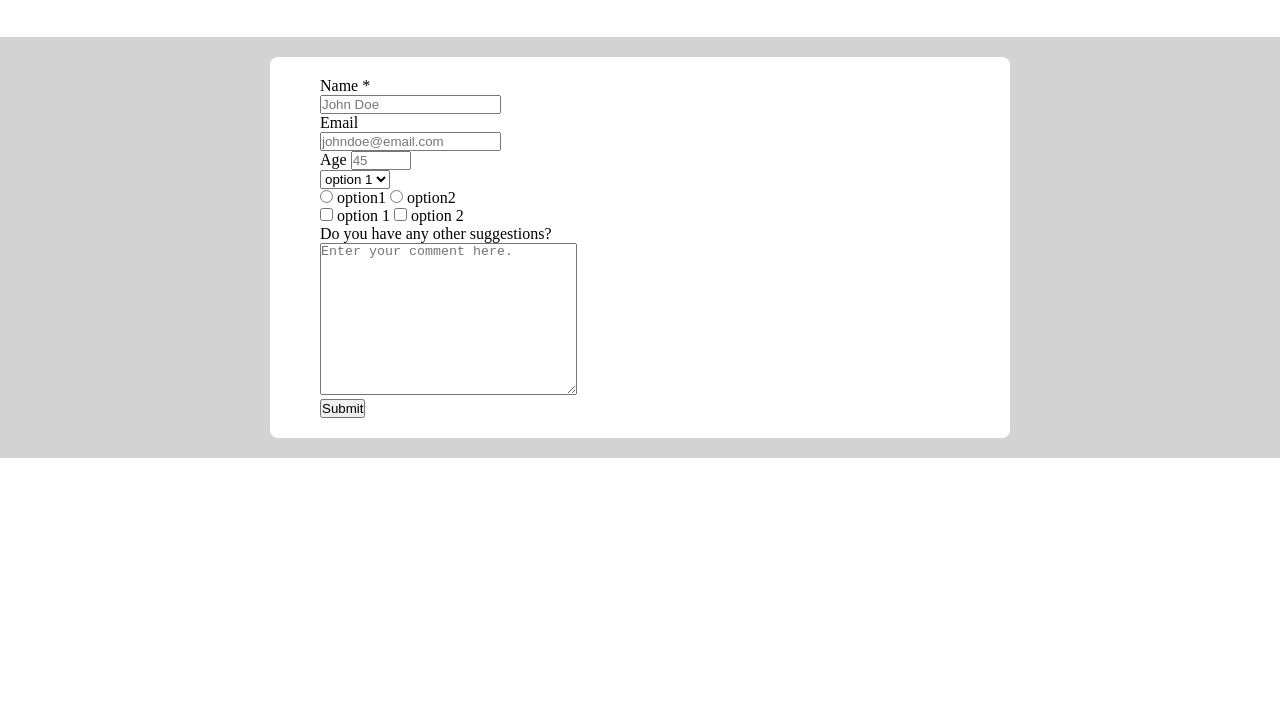
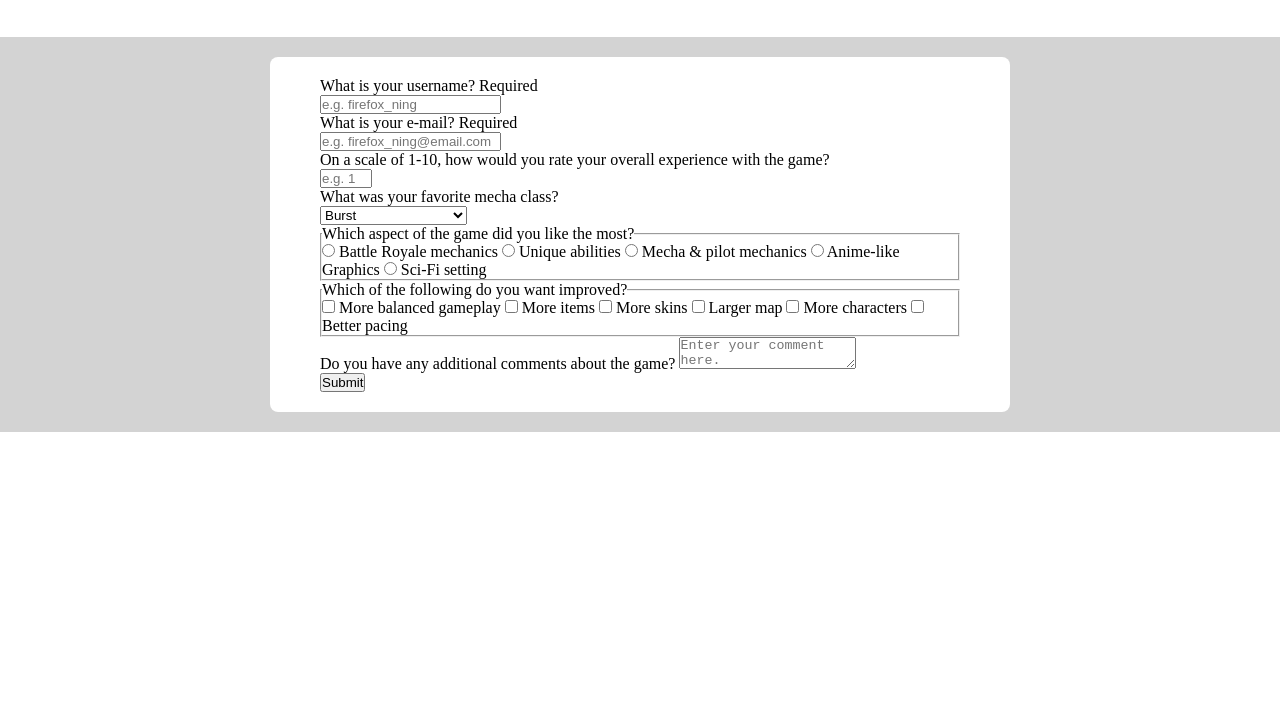
Before and after one commit to SaiKiru/fcc-survey-form, a plain HTML site: page index.html in a window 1280 px wide. Shown: the part 98-800 px from the top of the page. Drawn offline with Linux system fonts and the light colour scheme.

Commit message:
Add proper content

```diff
--- a/index.html
+++ b/index.html
@@ -7,66 +7,113 @@
   </head>
   <body>
     <header>
-      <h1 id="title">Survey Form</h1>
-      <p id="description">lorem ipsum</p>
+      <h1 id="title">Isekai Labs - Beta Testing</h1>
+      <p id="description">Thank you for taking time to participate in the beta tests for our new VR game. As part of our beta test, please accomplish the survey form below.</p>
     </header>
 
     <div id="form-container">
       <form id="survey-form">
+        <!-- USERNAME -->
         <div class="input-group">
-          <label id="name-label" for="name">Name *</label>
-          <br />
-          <input id="name" type="text" placeholder="John Doe" required /><br />
+          <label id="name-label" for="name">
+            What is your username? <span class="required-label">Required</span>
+            <br />
+            <input id="name" type="text" placeholder="e.g. firefox_ning" required />
+          </label>
         </div>
 
+        <!-- EMAIL -->
         <div class="input-group">
-          <label id="email-label" for="email">Email</label>
-          <br />
-          <input id="email" type="email" placeholder="johndoe@email.com" required /><br />
+          <label id="email-label" for="email">
+            What is your e-mail? <span class="required-label">Required</span>
+            <br />
+            <input id="email" type="email" placeholder="e.g. firefox_ning@email.com" required />
+          </label>
         </div>
 
+        <!-- OVERALL SATISFACTION -->
         <div class="input-group">
-          <label id="number-label" for="number">Age</label>
-          <input id="number" type="number" placeholder="45" min="0" max="100"/><br />
+          <label id="number-label" for="number">
+            On a scale of 1-10, how would you rate your overall experience with the game?
+            <br />
+            <input id="number" type="number" placeholder="e.g. 10" min="0" max="10"/>
+          </label>
         </div>
 
+        <!-- FAVE MECH CLASS -->
         <div class="input-group">
-          <select name="sample_dropdown" id="dropdown">
-            <option value="option1">option 1</option>
-            <option value="option2">option 2</option>
-            <option value="option3">option 3</option>
-            <option value="option4">option 4</option>
-          </select>
+          <label for="dropdown">What was your favorite mecha class?
+            <br />
+            <select name="fav-mech-class" id="dropdown">
+              <option value="" disabled="true">Please select a class</option>
+              <option value="burst">Burst</option>
+              <option value="continuous">Continuous</option>
+              <option value="snipe">Snipe</option>
+              <option value="assault">Assault</option>
+              <option value="hit-and-run">Hit-and-run</option>
+              <option value="heavy-armed">Heavy Armed</option>
+            </select>
+          </label>
         </div>
 
+        <!-- FAVE GAME ASPECT -->
+        <fieldset class="input-group">
+          <legend>Which aspect of the game did you like the most?</legend>
+
+          <label for="battle-royale">
+            <input type="radio" name="fav-game-aspect" id="battle-royale" value="battle-royale" /> Battle Royale mechanics
+          </label>
+          <label for="unique-abilities">
+            <input type="radio" name="fav-game-aspect" id="unique-abilities" value="unique-abilities" /> Unique abilities
+          </label>
+          <label for="mech-pilot">
+            <input type="radio" name="fav-game-aspect" id="mech-pilot" value="mech-pilot" /> Mecha & pilot mechanics
+          <label for="anime-graphics">
+              <input type="radio" name="fav-game-aspect" id="anime-graphics" value="anime-graphics" /> Anime-like Graphics
+          </label>
+          <label for="scifi-setting">
+            <input type="radio" name="fav-game-aspect" id="scifi-setting" value="scifi-setting" /> Sci-Fi setting
+        </label>
+        </fieldset>
+
+        <!-- WANT IMPROVED -->
+        <fieldset class="input-group">
+          <legend>Which of the following do you want improved?</legend>
+
+          <label for="balanced-gameplay">
+            <input type="checkbox" name="need-improvement" id="balanced-gameplay" value="balanced-gameplay"/> More balanced gameplay
+          </label>
+          <label for="more-items">
+            <input type="checkbox" name="need-improvement" id="more-items" value="more-items"/> More items
+          </label>
+          <label for="more-skins">
+            <input type="checkbox" name="need-improvement" id="more-skins" value="more-skins"/> More skins
+          </label>
+          <label for="larger-map">
+            <input type="checkbox" name="need-improvement" id="larger-map" value="larger-map"/> Larger map
+          </label>
+          <label for="more-characters">
+            <input type="checkbox" name="need-improvement" id="more-characters" value="more-characters"/> More characters
+          </label>
+          <label for="better-pacing">
+            <input type="checkbox" name="need-improvement" id="better-pacing" value="better-pacing"/> Better pacing
+          </label>
+        </fieldset>
+
+        <!-- ADDITIONAL COMMENTS :) -->
         <div class="input-group">
-          <input type="radio" name="sample_radio" id="option1" value="option1" />
-          <label for="option1">option1</label>
-          <input type="radio" name="sample_radio" id="option2" value="option2" />
-          <label for="option2">option2</label>
+          <label for="">Do you have any additional comments about the game?</label>
+          <textarea name="comment" id="comment" placeholder="Enter your comment here."></textarea>
         </div>
 
-        <div class="input-group">
-          <input type="checkbox" name="sample_checkbox" id="option1" value="option 1"/>
-          <label for="option1">option 1</label>
-          <input type="checkbox" name="sample_checkbox" id="option2" value="option 2"/>
-          <label for="option2">option 2</label>
-        </div>
-
-
-        <!-- additional comments :) -->
-        <div class="input-group">
-          <label for="">Do you have any other suggestions?</label>
-          <br />
-          <textarea name="" id="" cols="30" rows="10" placeholder="Enter your comment here."></textarea>
-        </div>
-
+        <!-- SUBMIT BUTTON -->
         <div class="input-group">
           <button id="submit">Submit</button>
         </div>
       </form>
     </div>
 
+    <div id="bg-img"></div>
     <script src="https://cdn.freecodecamp.org/testable-projects-fcc/v1/bundle.js"></script>
   </body>
 </html>
```
